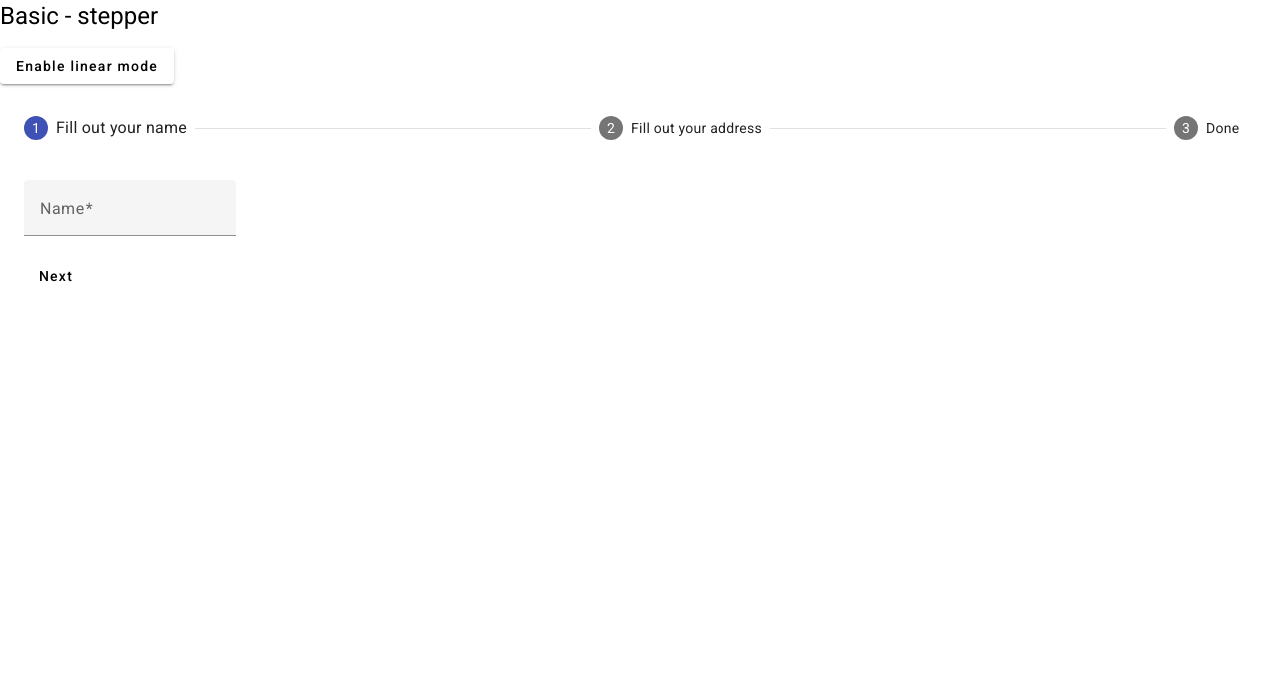
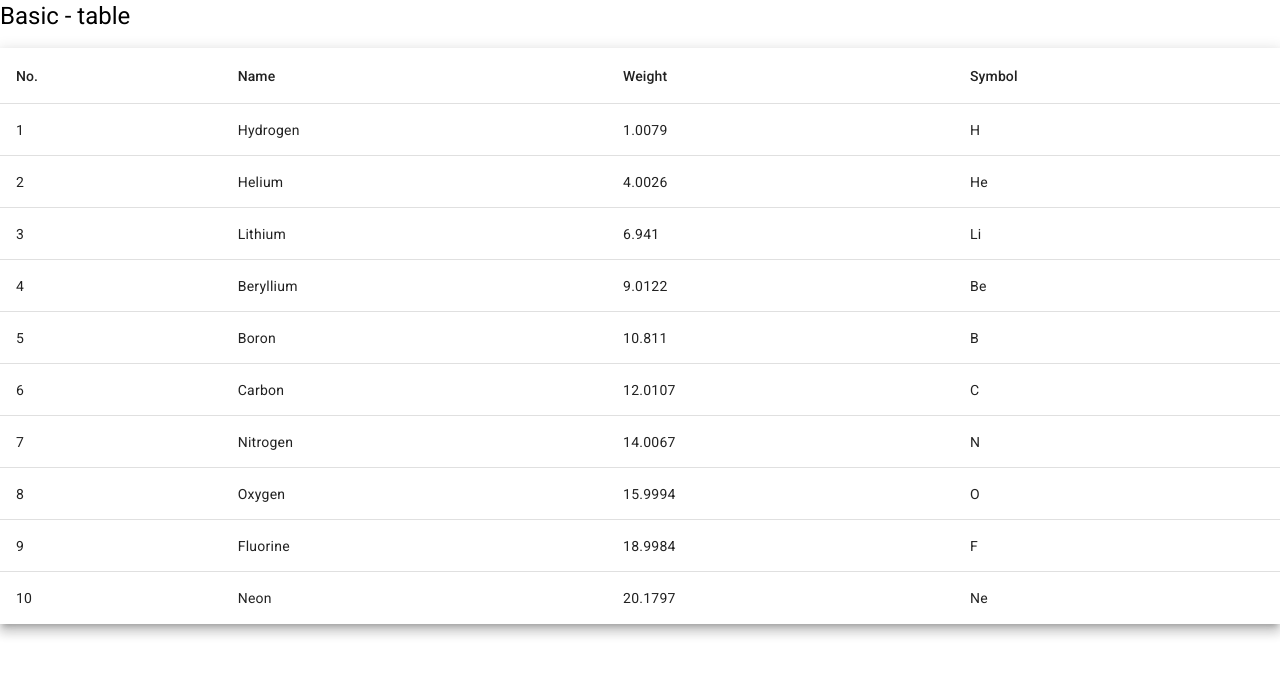
Before and after one commit to kskannandotwin/app-ai, an Angular app: page / in a window 1280 px wide. Shown: the top 676 px of the page. Built offline with nearby package versions, Linux system fonts and the light colour scheme.

Commit message:
28.09.2023
basic table completed

```diff
--- a/src/app/app.component.html
+++ b/src/app/app.component.html
@@ -1,39 +1,33 @@
-<h1>Basic - stepper</h1>
-<button mat-raised-button (click)="isLinear = !isLinear" id="toggle-linear">
-  {{!isLinear ? 'Enable linear mode' : 'Disable linear mode'}}
-</button>
-<mat-stepper [linear]="isLinear" #stepper>
-  <mat-step [stepControl]="firstFormGroup">
-    <form [formGroup]="firstFormGroup">
-      <ng-template matStepLabel>Fill out your name</ng-template>
-      <mat-form-field>
-        <mat-label>Name</mat-label>
-        <input matInput placeholder="Last name, First name" formControlName="firstCtrl" required>
-      </mat-form-field>
-      <div>
-        <button mat-button matStepperNext>Next</button>
-      </div>
-    </form>
-  </mat-step>
-  <mat-step [stepControl]="secondFormGroup" label="Fill out your address">
-    <form [formGroup]="secondFormGroup">
-      <mat-form-field>
-        <mat-label>Address</mat-label>
-        <input matInput formControlName="secondCtrl" placeholder="Ex. 1 Main St, New York, NY"
-               required>
-      </mat-form-field>
-      <div>
-        <button mat-button matStepperPrevious>Back</button>
-        <button mat-button matStepperNext>Next</button>
-      </div>
-    </form>
-  </mat-step>
-  <mat-step>
-    <ng-template matStepLabel>Done</ng-template>
-    <p>You are now done.</p>
-    <div>
-      <button mat-button matStepperPrevious>Back</button>
-      <button mat-button (click)="stepper.reset()">Reset</button>
-    </div>
-  </mat-step>
-</mat-stepper>
+<h1>Basic - table</h1>
+<table mat-table [dataSource]="dataSource" class="mat-elevation-z8">
+
+  <!--- Note that these columns can be defined in any order.
+        The actual rendered columns are set as a property on the row definition" -->
+
+  <!-- Position Column -->
+  <ng-container matColumnDef="position">
+    <th mat-header-cell *matHeaderCellDef> No. </th>
+    <td mat-cell *matCellDef="let element"> {{element.position}} </td>
+  </ng-container>
+
+  <!-- Name Column -->
+  <ng-container matColumnDef="name">
+    <th mat-header-cell *matHeaderCellDef> Name </th>
+    <td mat-cell *matCellDef="let element"> {{element.name}} </td>
+  </ng-container>
+
+  <!-- Weight Column -->
+  <ng-container matColumnDef="weight">
+    <th mat-header-cell *matHeaderCellDef> Weight </th>
+    <td mat-cell *matCellDef="let element"> {{element.weight}} </td>
+  </ng-container>
+
+  <!-- Symbol Column -->
+  <ng-container matColumnDef="symbol">
+    <th mat-header-cell *matHeaderCellDef> Symbol </th>
+    <td mat-cell *matCellDef="let element"> {{element.symbol}} </td>
+  </ng-container>
+
+  <tr mat-header-row *matHeaderRowDef="displayedColumns"></tr>
+  <tr mat-row *matRowDef="let row; columns: displayedColumns;"></tr>
+</table>
--- a/src/app/app.component.scss
+++ b/src/app/app.component.scss
@@ -1,7 +1,3 @@
-.mat-stepper-horizontal {
-  margin-top: 8px;
+table {
+  width: 100%;
 }
-
-.mat-mdc-form-field {
-  margin-top: 16px;
-}
--- a/src/app/app.component.ts
+++ b/src/app/app.component.ts
@@ -1,13 +1,24 @@
 import { Component } from '@angular/core';
-import { FormBuilder, Validators } from '@angular/forms';
 
-export interface Dessert {
-  calories: number;
-  carbs: number;
-  fat: number;
+export interface PeriodicElement {
   name: string;
-  protein: number;
+  position: number;
+  weight: number;
+  symbol: string;
 }
+
+const ELEMENT_DATA: PeriodicElement[] = [
+  {position: 1, name: 'Hydrogen', weight: 1.0079, symbol: 'H'},
+  {position: 2, name: 'Helium', weight: 4.0026, symbol: 'He'},
+  {position: 3, name: 'Lithium', weight: 6.941, symbol: 'Li'},
+  {position: 4, name: 'Beryllium', weight: 9.0122, symbol: 'Be'},
+  {position: 5, name: 'Boron', weight: 10.811, symbol: 'B'},
+  {position: 6, name: 'Carbon', weight: 12.0107, symbol: 'C'},
+  {position: 7, name: 'Nitrogen', weight: 14.0067, symbol: 'N'},
+  {position: 8, name: 'Oxygen', weight: 15.9994, symbol: 'O'},
+  {position: 9, name: 'Fluorine', weight: 18.9984, symbol: 'F'},
+  {position: 10, name: 'Neon', weight: 20.1797, symbol: 'Ne'},
+];
 
 @Component({
   selector: 'app-root',
@@ -17,14 +28,8 @@
 export class AppComponent {
   title = 'app-ai';
 
-  // stepper
-  firstFormGroup = this._formBuilder.group({
-    firstCtrl: ['', Validators.required],
-  });
-  secondFormGroup = this._formBuilder.group({
-    secondCtrl: ['', Validators.required],
-  });
-  isLinear = false;
+  // table
+  displayedColumns: string[] = ['position', 'name', 'weight', 'symbol'];
+  dataSource = ELEMENT_DATA;
 
-  constructor(private _formBuilder: FormBuilder) {}
 }
```
Also changed, not shown: src/app/core/material/material.module.ts (+5 -2 lines).
